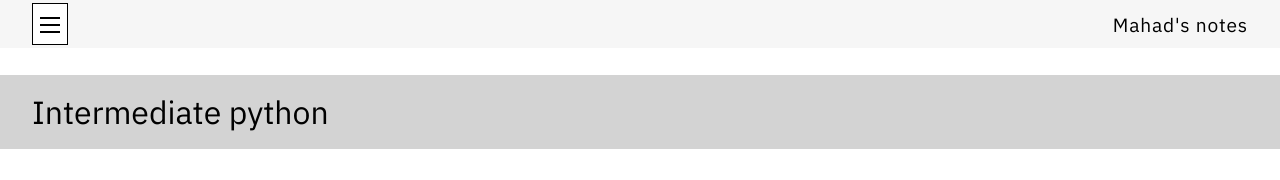
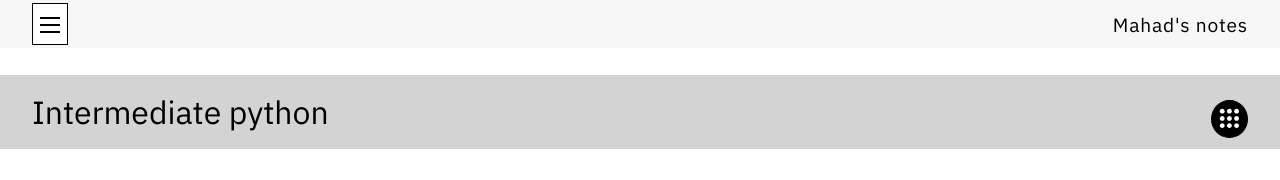
Before and after one commit to Elir-Mahad/notes, a Next.js app: page /intermediate-python in a window 1280 px wide. Shown: the top 180 px of the page. Built offline with nearby package versions, Linux system fonts and the light colour scheme.

Commit message:
enhance(interpython): add interpythontoc to component

```diff
--- a/pages/intermediate-python.js
+++ b/pages/intermediate-python.js
@@ -7,6 +7,7 @@ import {
 } from "../styles/Styles.js";
 // import Resources from "../components/Resources";
 import style from "../styles/Home.module.css";
+import InterPythonToc from "../components/tableofcontents/InterPythonToc";
 import InterPyOne from "../components/interpychaps/InterPyOne.js";
 //
 function InterPython() {
@@ -33,6 +34,7 @@ function InterPython() {
           i will point them out.{" "}
         </Sentence>
         {/*  */}
+        <InterPythonToc />
         <InterPyOne />
       </BlogBody>
       {/* <Resources
```
